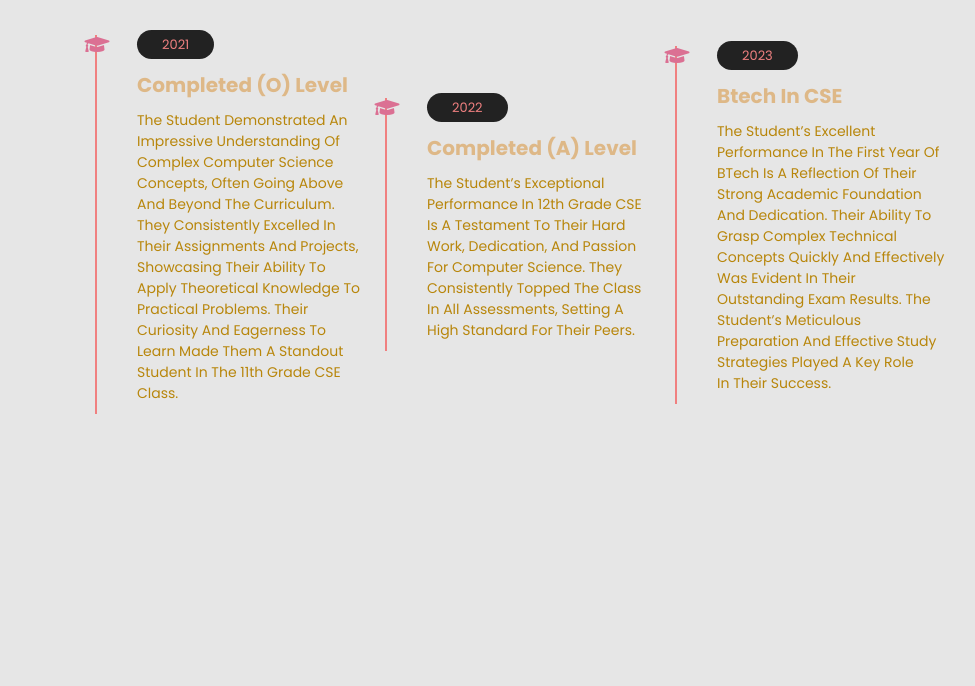
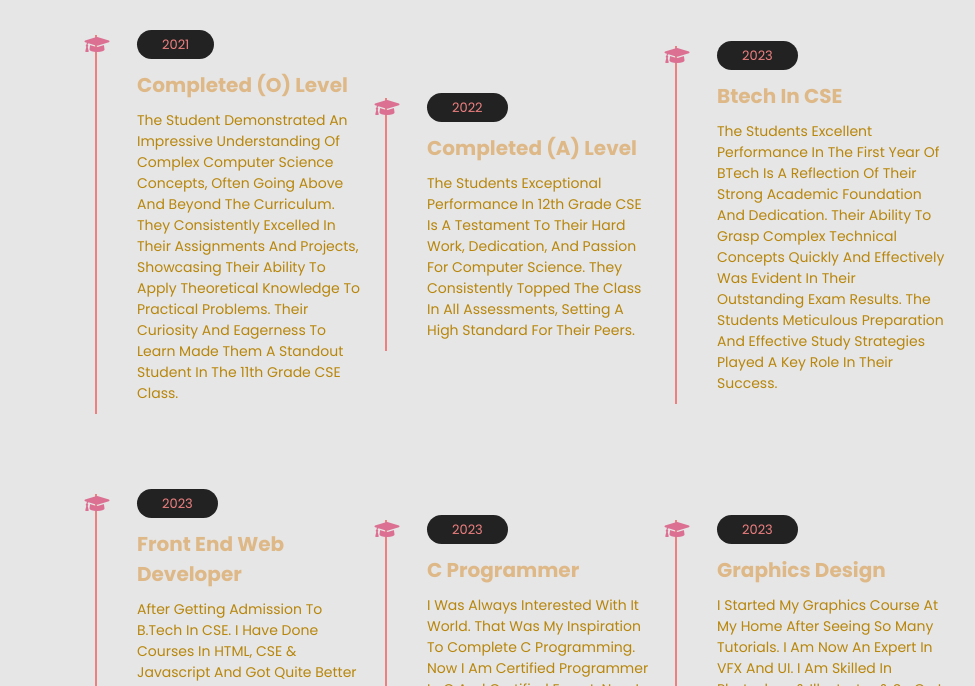
Before and after one commit to ShreyasM14/My-Portfolio, a plain HTML site: page index.html in a window 1280 px wide. Shown: the part 1730-2416 px from the top of the page, without its empty margins (285-1260 px from the left). Drawn offline with Linux system fonts and the light colour scheme; files whose address does not match are found by name.

Commit message:
Update index.html

```diff
--- a/index.html
+++ b/index.html
@@ -11,22 +11,18 @@
 </head>
 <body>
 
-
-
-
-
 <header class="header">
 
     <div class="user">
         <img src="shreyas photo.jpg" width="250" height="300">
         <h3>Shreyas M</h3>
+        <h2>front-end developer</h2>
     </div>
 
     <nav class="navbar">
         <a href="#home">Home</a>
         <a href="#about">About</a>
         <a href="#education">Education</a>
-        <a href="#portfolio">Portfolio</a>
         <a href="#contact">Contact</a>
     </nav>
 
@@ -40,7 +36,6 @@
         <h3> Hello<br> I'm shreyas M</h3>
     <p>A professional web developer. I completed several courses related to web designing.And
         also I have coding skills like c , c++, java and python etc.. </p>   <br><br>
-        <img src="Screenshot 2024-01-06 095455.png" width="415" height="400">
     </div>
 
 </section>
@@ -52,11 +47,11 @@
     <div class="row">
         <div class="info">
             <h3><span>name:</span>Shreyas M</h3>
-            <h3><span>Age:</span>19</yyyyh3>
+            <h3><span>Age:</span>19</h3>
             <h3><span>Qualification:</span>BTECH in cse</h3>
             <h3><span>Post:</span>Web developer </h3>
             <h3><span>Email:</span>shreyasm.btech23@rvu.edu.in</h3>
-             <h3><span>Phone number:</span>9845649595</h3>
+            <h3><span>Contact number:</span>9845649595</h3>
             <a href="#contact" class="btn">contact me</a>
         </div>
         <div class="box-container">
@@ -101,7 +96,7 @@
             <i class="fas fa-graduation-cap"></i>
             <span>2022</span>
             <h3>Completed (A) Level</h3>
-            <p>The student’s exceptional performance in 12th grade CSE is a testament to their hard work, dedication, and passion for computer science.
+            <p>The students exceptional performance in 12th grade CSE is a testament to their hard work, dedication, and passion for computer science.
                 They consistently topped the class in all assessments, setting a high standard for their peers.
                  </p>
         </div>
@@ -110,45 +105,33 @@
             <i class="fas fa-graduation-cap"></i>
             <span>2023</span>
             <h3>Btech in CSE</h3>
-            <p>The student’s excellent performance in the first year of BTech is a reflection of their strong academic foundation and dedication.
+            <p>The students excellent performance in the first year of BTech is a reflection of their strong academic foundation and dedication.
                 Their ability to grasp complex technical concepts quickly and effectively was evident in their outstanding exam results.
-The student’s meticulous preparation and effective study strategies played a key role in their success.
+The students meticulous preparation and effective study strategies played a key role in their success.
             </p>
         </div>
-
-
-    </div>
-        </section>
-
-<section class="portfolio" id="portfolio">
-
-    <h1 class="heading"> my <span>portfolio</span> </h1>
-
-    <div class="box-container">
-
         <div class="box">
-            <img src="Resume assignment_page-0001.jpg">
-            <div class="content">
-                <h3>project 01</h3>
-            </div>
+            <i class="fas fa-graduation-cap"></i>
+            <span>2023</span>
+            <h3>Front end Web Developer</h3>
+            <p>After getting admission to B.Tech in CSE. I have done courses in HTML, CSE & javascript and got quite better skills & joined as a front-end web developer. There I learned practically to build a website project.  </p>
         </div>
 
         <div class="box">
-            <img src="Screenshot 2024-01-06 082047.png">
-            <div class="content">
-                <h3>project 02</h3>
-            </div>
+            <i class="fas fa-graduation-cap"></i>
+            <span>2023</span>
+            <h3>C programmer</h3>
+            <p>I was always interested with it world. That was my inspiration to complete C programming. Now i am certified programmer in C and certified expert. Now i am doing regularly practice of my work. </p>
         </div>
 
         <div class="box">
-            <img src="Screenshot 2024-01-06 082532.png">
-            <div class="content">
-                <h3>project 03</h3>
-            </div>
-        </div>
-        </div>
+            <i class="fas fa-graduation-cap"></i>
+            <span>2023</span>
+            <h3>Graphics Design</h3>
+            <p>I started my graphics course at my home after seeing so many tutorials. I am now an expert in VFX and UI. I am skilled in photoshop & illustrator & so on I learned from my home by the good will of the internet.</p>
         </div>
 
+    </div>
         </section>
 
 <section class="contact" id="contact">
```
Lines whose indentation alone changed are shown as unchanged.
